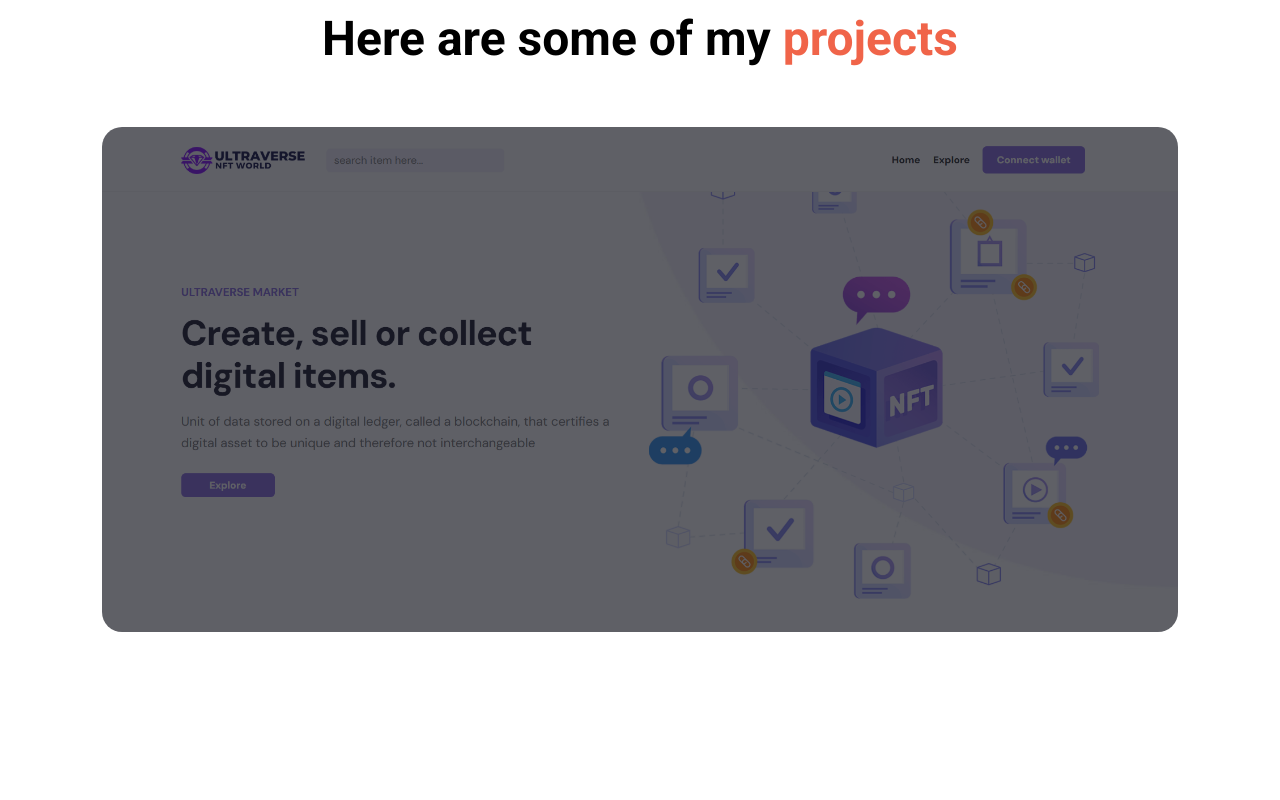
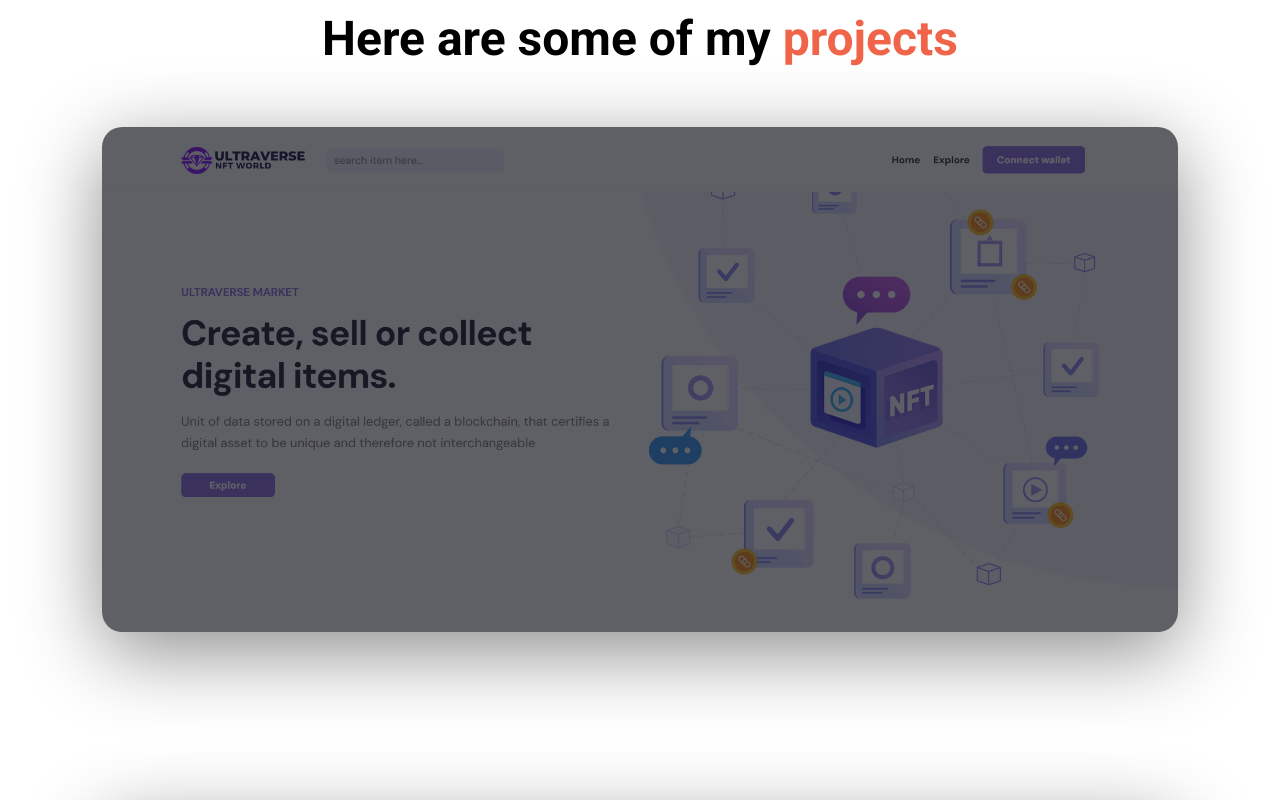
Before and after one commit to kdeans123/my-advanced-portfolio, a plain HTML site: page index.html in a window 1280 px wide. Shown: the part 840-1640 px from the top of the page. Drawn offline with nearby package versions, Linux system fonts and the light colour scheme.

Commit message:
Fixing the shadow

```diff
--- a/style.css
+++ b/style.css
@@ -309,7 +309,8 @@ nav {
 #personal-logo {   /* logo changes color from white to black , you can also transition it - using filter   */
     width: 90px;
     height: 80px;
-    /* filter: invert(1);    - this to be used when we want to change to the opposite color*/
+    /*
+       - this to be used when we want to change to the opposite color*/
     scale: 2;
 }
 
@@ -545,7 +546,7 @@ nav {
                             we need to position relative project__wrapper and position absolute project__description */
     position: relative;
     border-radius: 20px;
-    box-shadow: 0 20px 80px 0 rgb(0, 0, 0, 0, 0.45);
+    box-shadow: 0 20px 80px 0 rgb(0, 0, 0, 0.45);
     overflow: hidden;
 }
 
```
